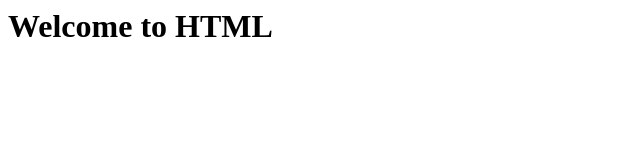
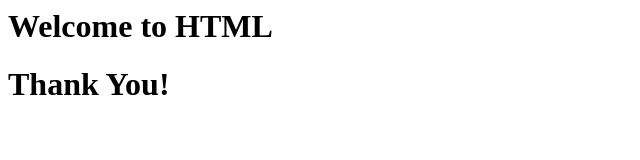
Before and after one commit to sgaurab004/first_repository, a plain HTML site: page index.html in a window 1280 px wide. Shown: the whole page, without its empty margins (0-640 px from the left). Drawn offline with Linux system fonts and the light colour scheme.

Commit message:
Update index.html

```diff
--- a/index.html
+++ b/index.html
@@ -1,4 +1,4 @@
 <html>
 <h1> Welcome to HTML </h1>
-
+<h1> Thank You! </h1>
 </html>
```
